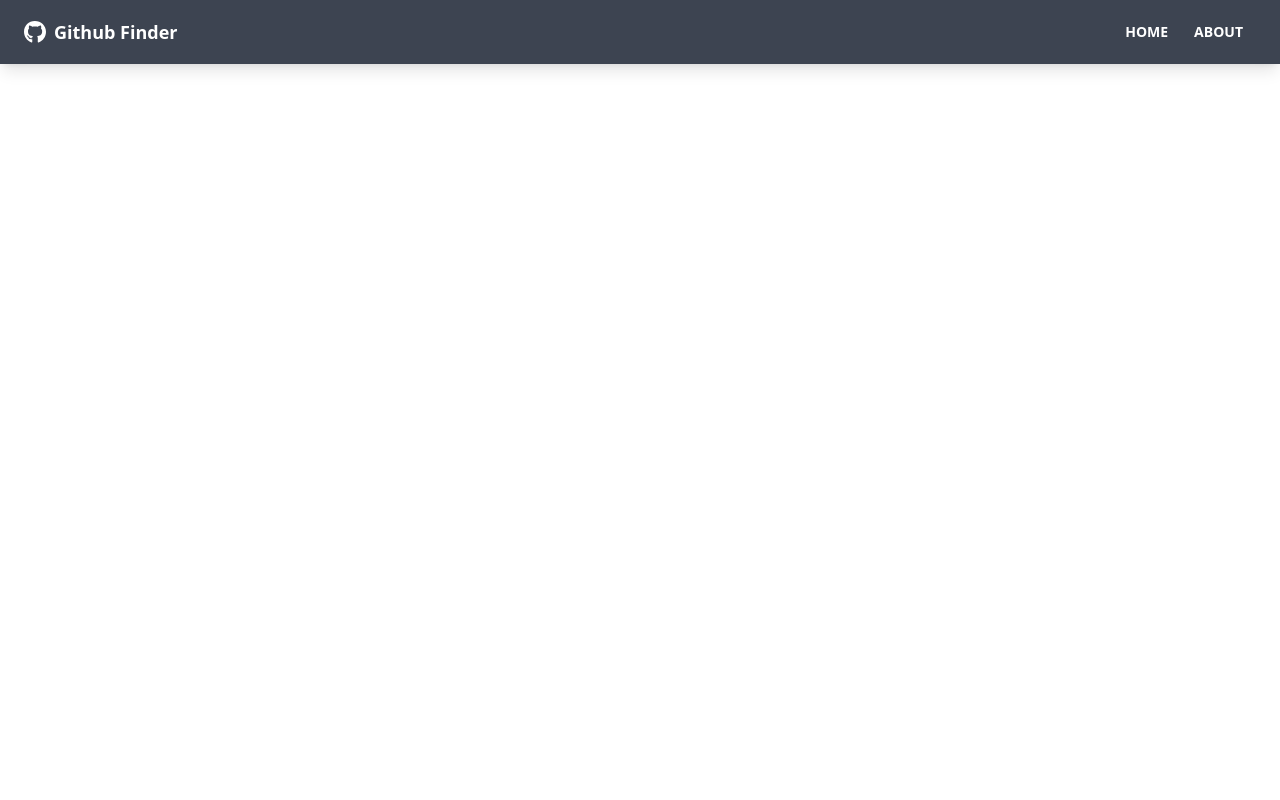
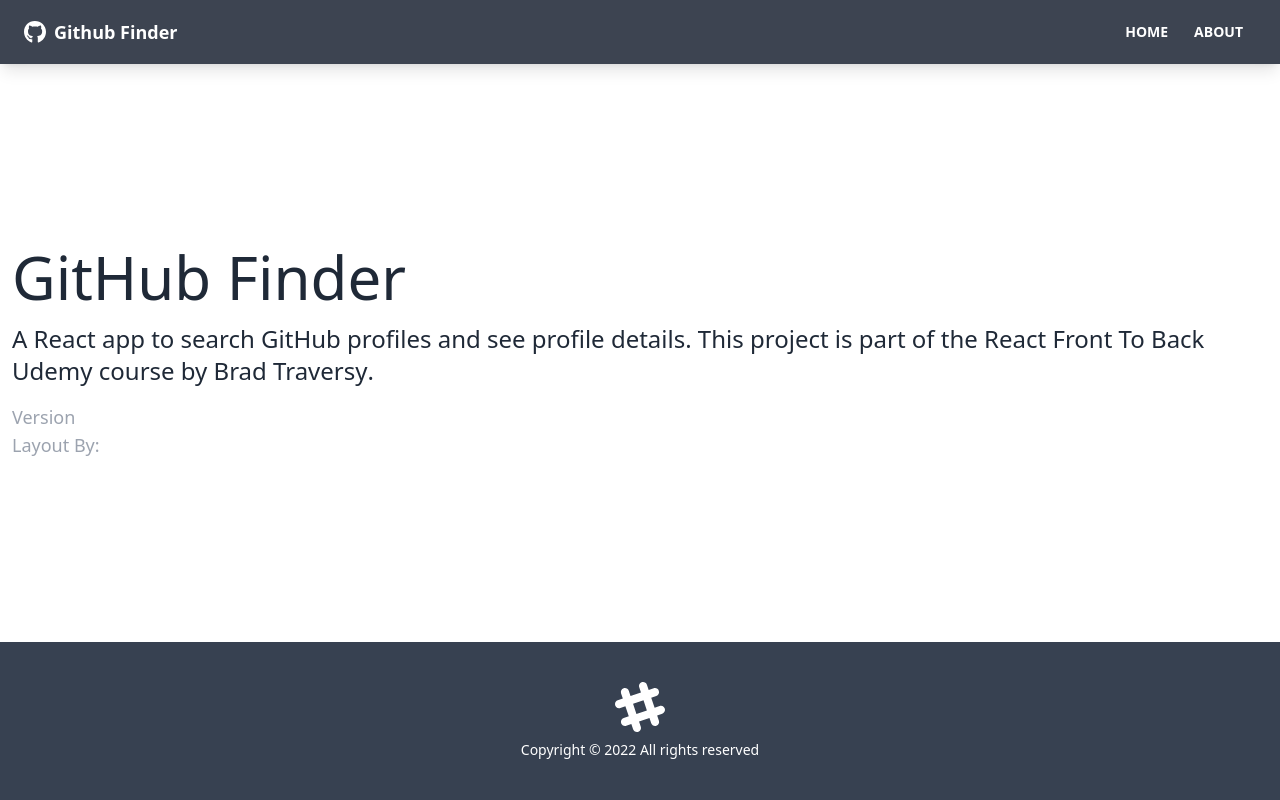
Before and after one commit to helios63/github-finder, a React (Create React App) app: page /about in a window 1280 px wide. Shown: the top 800 px of the page. Built offline with nearby package versions, Linux system fonts and the light colour scheme.

Commit message:
About / Notfound Pages Added + Routes updated

```diff
--- a/src/App.js
+++ b/src/App.js
@@ -1,4 +1,7 @@
-import { BrowserRouter as Router, Route } from "react-router-dom"
+import { BrowserRouter as Router, Route, Routes } from "react-router-dom"
+import Home from "./pages/Home";
+import About from "./pages/About";
+import NotFound from "./pages/NotFound";
 import Navbar from "./components/layout/Navbar";
 import Footer from "./components/layout/Footer";
 
@@ -7,9 +10,16 @@
     <Router>
       <div className="flex flex-col justify-between h-screen">
         <Navbar />
+        <main className="container mx-auto px-3 pb-12">
+          <Routes>
+            <Route path="/" element={<Home />} />
+            <Route path="/about" element={<About />} />
+            <Route path="/notfound" element={<NotFound />} />
+            <Route path="/*" element={<NotFound />} />
+          </Routes>
+        </main>
+        <Footer />
       </div>
-      <main className="container mx-auto px-3 pb-12">Content</main>
-      <Footer />
     </Router>
   );
 }
--- /dev/null
+++ b/src/pages/About.jsx
@@ -0,0 +1,32 @@
+
+function About() {
+  return (
+    <div>
+        <h1 className="text-6xl mb-4">GitHub Finder</h1>
+        <p className='mb-4 text-2xl font-light'>
+        A React app to search GitHub profiles and see profile details. This
+        project is part of the
+        <a href='https://www.udemy.com/course/modern-react-front-to-back/'>
+          {' '}
+          React Front To Back
+        </a>{' '}
+        Udemy course by
+        <strong>
+          <a href='https://traversymedia.com'> Brad Traversy</a>
+        </strong>
+        .
+      </p>
+      <p className='text-lg text-gray-400'>
+        Version <span className='text-white'>1.0.0</span>
+      </p>
+      <p className='text-lg text-gray-400'>
+        Layout By:
+        <a className='text-white' href='https://twitter.com/hassibmoddasser'>
+           Hassib Moddasser
+        </a>
+      </p>
+    </div>
+  )
+}
+
+export default About
--- /dev/null
+++ b/src/pages/Home.jsx
@@ -0,0 +1,10 @@
+
+function Home() {
+  return (
+    <div>
+        <h1 className="text-6xl">Welcome</h1>
+    </div>
+  )
+}
+
+export default Home
--- /dev/null
+++ b/src/pages/NotFound.jsx
@@ -0,0 +1,22 @@
+
+import {FaHome} from "react-icons/fa"
+import {Link} from "react-router-dom"
+
+function NotFound() {
+  return (
+    <div className="hero">
+        <div className="max-w-lg">
+            <h1 className="text-8xl font-bold mb-8">
+                Oh no!
+            </h1>
+            <p className="text-5xl mb-8">404 - Page Not found !</p>
+            <Link to="/" className="btn btn-primary btn-lg">
+                <FaHome className="mr-2" />
+                Back to Home
+            </Link>
+        </div>
+    </div>
+  )
+}
+
+export default NotFound
```
